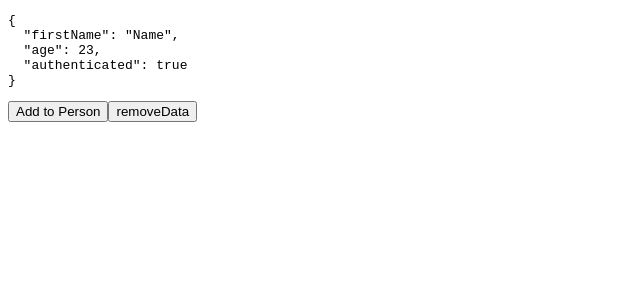
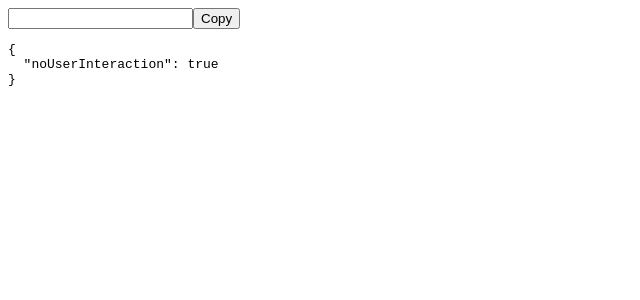
Before and after one commit to aeinmananni/react-use, a React (Vite) app: page / in a window 1280 px wide. Shown: the top 300 px of the page, without its empty margins (0-640 px from the left). Built offline with nearby package versions, Linux system fonts and the light colour scheme.

Commit message:
Add useClipboard for save text in project

```diff
--- a/src/App.tsx
+++ b/src/App.tsx
@@ -1,9 +1,9 @@
-import LocalStorage from "./components/side-effects/local-storage";
+import ClipBoard from "./components/side-effects/clip-board";
 
 const App = () => {
   return (
     <>
-      <LocalStorage />
+      <ClipBoard />
     </>
   );
 };
--- /dev/null
+++ b/src/components/side-effects/clip-board.tsx
@@ -0,0 +1,26 @@
+import { useCopyToClipboard } from "react-use";
+import { ChangeEvent, useState } from "react";
+
+const ClipBoard = () => {
+  const [text, setText] = useState<string>("");
+  const [state, copyToClipboard] = useCopyToClipboard();
+  return (
+    <div>
+      <input
+        value={text}
+        onChange={(e: ChangeEvent<HTMLInputElement>) => setText(e.target.value)}
+      />
+      <button type="button" onClick={() => copyToClipboard(text)}>
+        Copy
+      </button>
+      <pre>{JSON.stringify(state, null, 2)}</pre>
+      {state.error ? (
+        <p>Unable To Copy Value:{state.error.message}</p>
+      ) : (
+        state.value && <p>{state.value}</p>
+      )}
+    </div>
+  );
+};
+
+export default ClipBoard;
```
